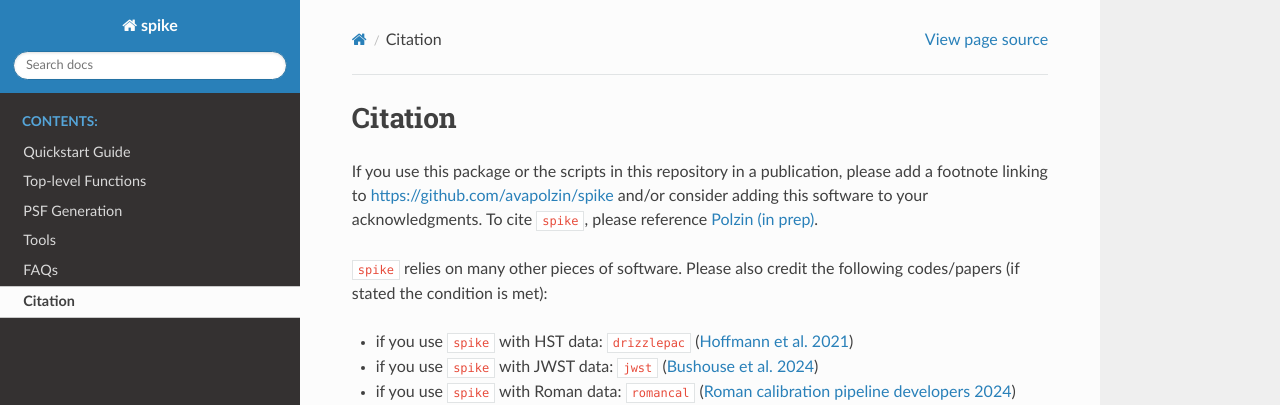
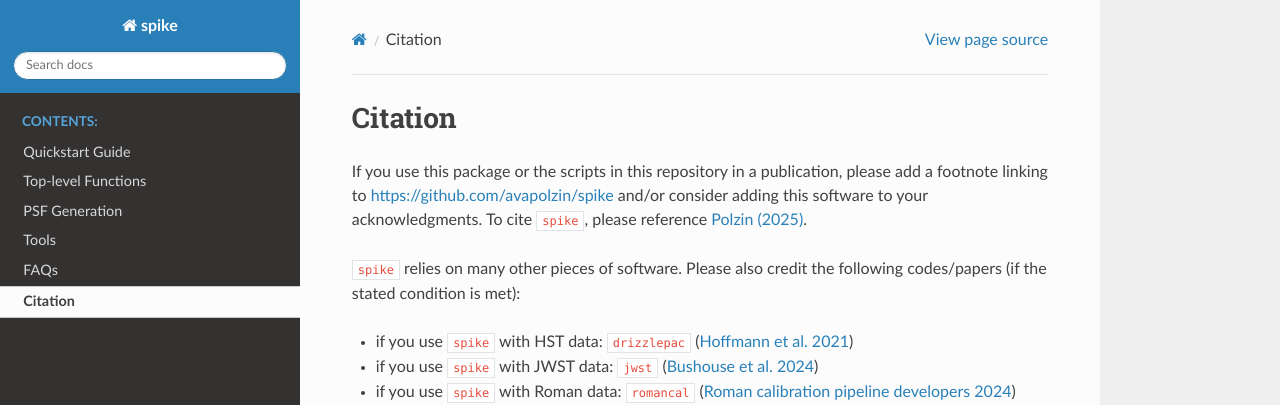
Before and after one commit to avapolzin/spike, a Sphinx documentation site: the page built from docs/citation.rst, in a window 1280 px wide. Shown: the top 405 px of the page. Built offline with Sphinx 7.4.7 and the Read the Docs theme 3.1.0, drawn with Linux system fonts in a browser that asks for light colours.

```diff
--- a/docs/citation.rst
+++ b/docs/citation.rst
@@ -3,9 +3,9 @@
 Citation
 ========
 
-If you use this package or the scripts in this repository in a publication, please add a footnote linking to `https://github.com/avapolzin/spike <https://github.com/avapolzin/spike>`_ and/or consider adding this software to your acknowledgments. To cite ``spike``, please reference `Polzin (in prep) <https://github.com/avapolzin/spike/blob/master/paper/paper.md>`_.
+If you use this package or the scripts in this repository in a publication, please add a footnote linking to `https://github.com/avapolzin/spike <https://github.com/avapolzin/spike>`_ and/or consider adding this software to your acknowledgments. To cite ``spike``, please reference `Polzin (2025) <https://arxiv.org/abs/2503.02288>`_.
 
-``spike`` relies on many other pieces of software. Please also credit the following codes/papers (if stated the condition is met):
+``spike`` relies on many other pieces of software. Please also credit the following codes/papers (if the stated condition is met):
 
 * if you use ``spike`` with HST data: ``drizzlepac`` (`Hoffmann et al. 2021 <https://ui.adsabs.harvard.edu/abs/2021AAS...23821602H/abstract>`_)
 * if you use ``spike`` with JWST data: ``jwst`` (`Bushouse et al. 2024 <https://zenodo.org/records/7038885>`_)
```
Also changed, not shown: README.md (+2 -2 lines), setup.py (+9 -4 lines).
